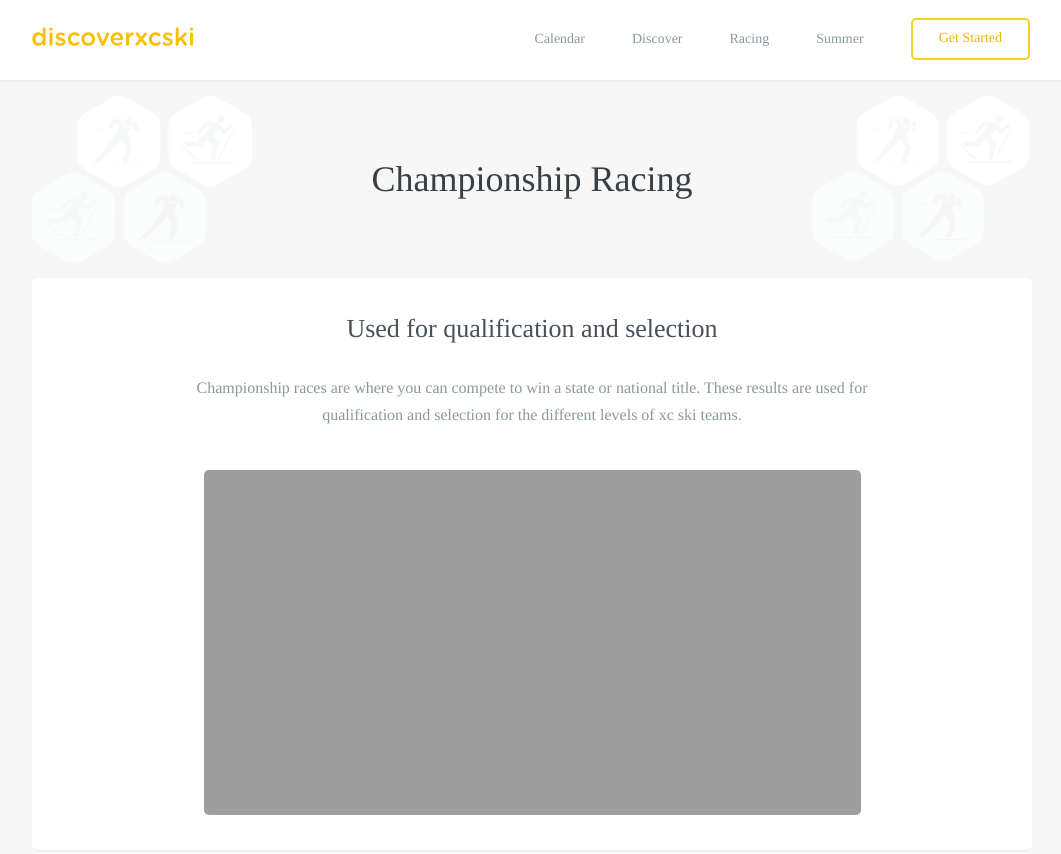
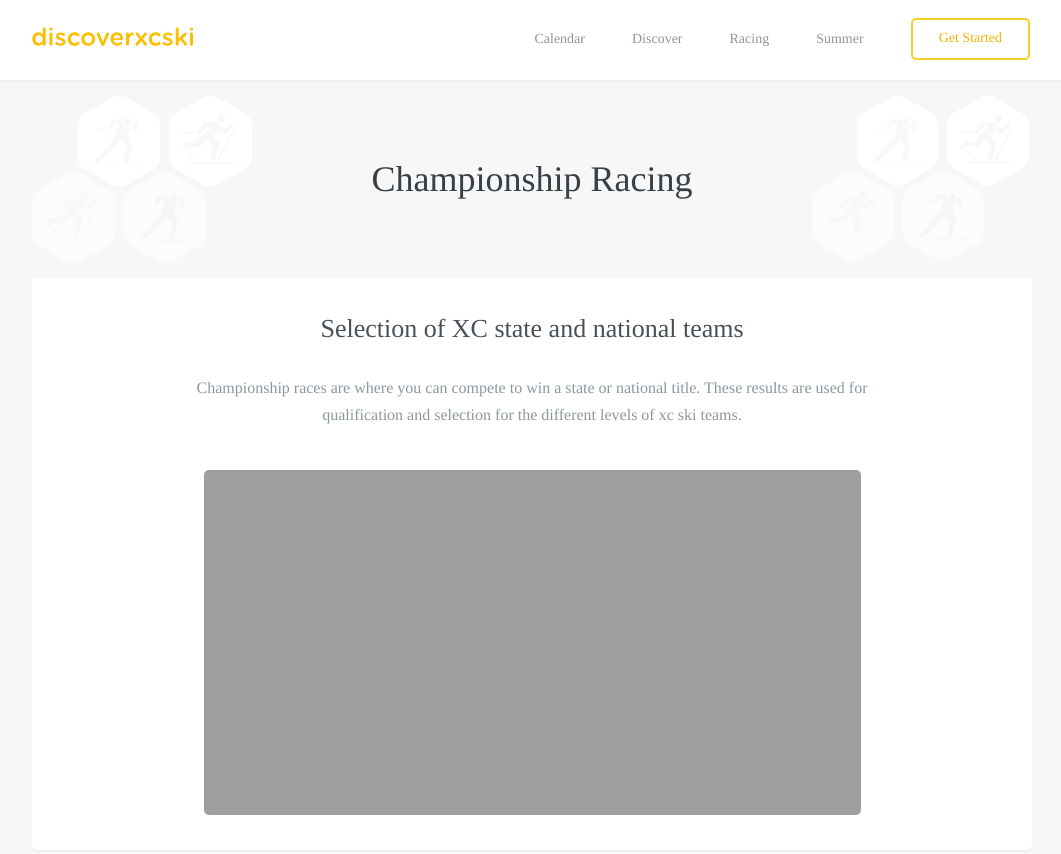
Before and after one commit to robcatto/robcatto.github.io, a Jekyll site: the page built from racing/championship-level/index.html, in a window 1280 px wide and 900 px high. Shown: the top 854 px of the window, without its empty margins (108-1169 px from the left). Built offline with Jekyll 4.4.1, drawn with Linux system fonts in a browser that asks for light colours; some web fonts are replaced; Markdown is read by kramdown in place of the engine named in the settings.

Commit message:
Update index.html

```diff
--- a/racing/championship-level/index.html
+++ b/racing/championship-level/index.html
@@ -31,7 +31,7 @@ layout: default
       <div class="content">
         <div id="content1">
         <section class="mobile_section">
-                <h3>Used for qualification and selection</h3>
+                <h3>Selection of XC state and national teams</h3>
                 <p>Championship races are where you can compete to win a state or national title.  These results are used for qualification and selection for the different levels of xc ski teams.
                 </p>
                 <div class="one">
```
